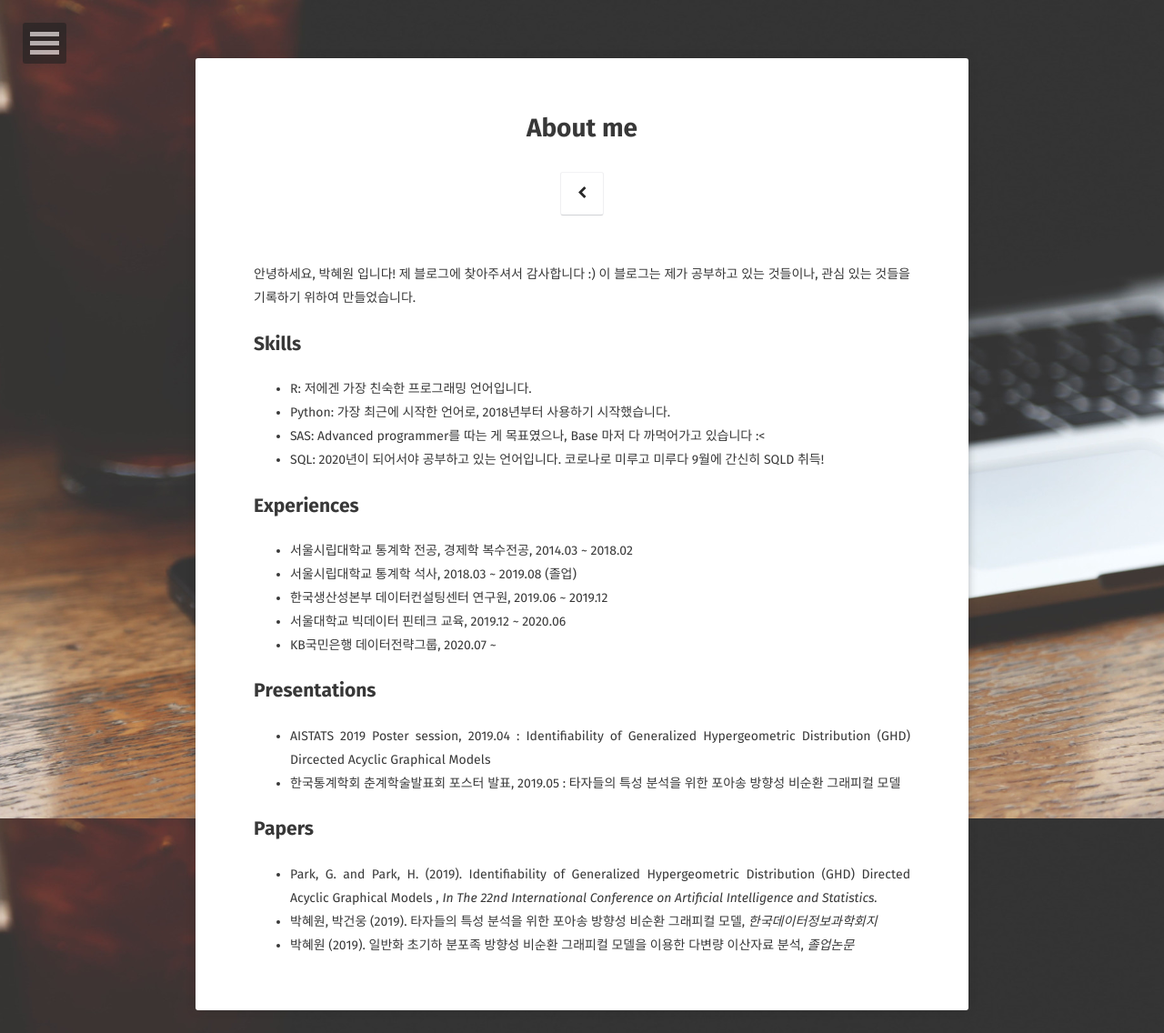
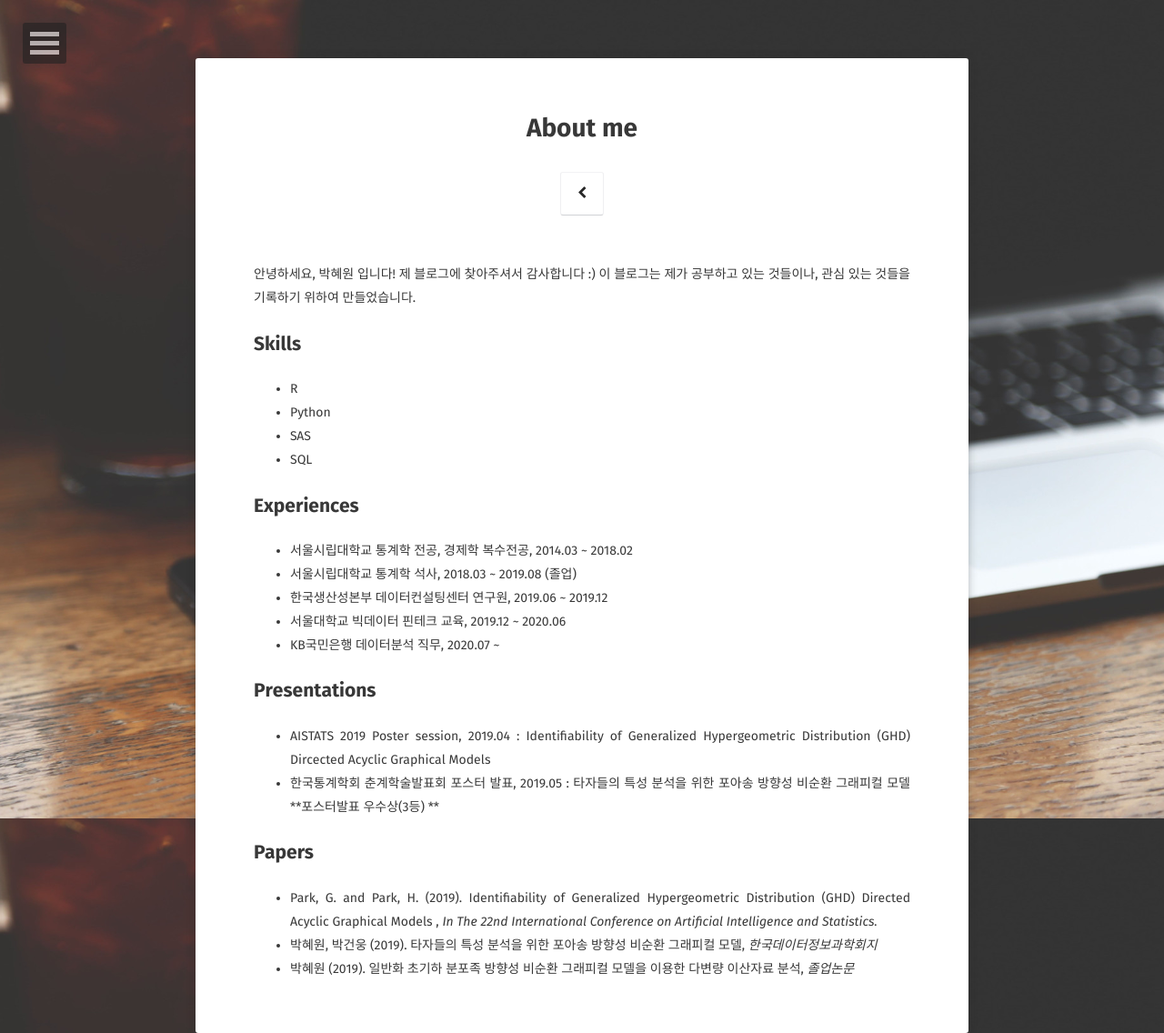
Before and after one commit to sdtrd011/sdtrd011.github.io, a Jekyll site: the page built from about/index.md, in a window 1280 px wide. Shown: the whole page at 91% size. Built offline with Jekyll 4.4.1, drawn with Linux system fonts in a browser that asks for light colours; some web fonts are replaced; before the commit the page ends 1111 px from its top, so only the background shows below that.

Commit message:
About Me Update

```diff
--- a/about/index.md
+++ b/about/index.md
@@ -9,21 +9,21 @@ comments: false
 안녕하세요, 박혜원 입니다! 제 블로그에 찾아주셔서 감사합니다 :) 이 블로그는 제가 공부하고 있는 것들이나, 관심 있는 것들을 기록하기 위하여 만들었습니다.
 
 ## Skills
-* R: 저에겐 가장 친숙한 프로그래밍 언어입니다.
-* Python: 가장 최근에 시작한 언어로, 2018년부터 사용하기 시작했습니다.
-* SAS: Advanced programmer를 따는 게 목표였으나, Base 마저 다 까먹어가고 있습니다 :<
-* SQL: 2020년이 되어서야 공부하고 있는 언어입니다. 코로나로 미루고 미루다 9월에 간신히 SQLD 취득!
+* R
+* Python
+* SAS
+* SQL
 
 ## Experiences
 * 서울시립대학교 통계학 전공, 경제학 복수전공, 2014.03 ~ 2018.02
 * 서울시립대학교 통계학 석사, 2018.03 ~ 2019.08 (졸업)
 * 한국생산성본부 데이터컨설팅센터 연구원, 2019.06 ~ 2019.12
 * 서울대학교 빅데이터 핀테크 교육, 2019.12 ~ 2020.06
-* KB국민은행 데이터전략그룹, 2020.07 ~
+* KB국민은행 데이터분석 직무, 2020.07 ~
 
 ## Presentations
 * AISTATS 2019 Poster session, 2019.04 : Identifiability of Generalized Hypergeometric Distribution (GHD) Dircected Acyclic Graphical Models
-* 한국통계학회 춘계학술발표회 포스터 발표, 2019.05 : 타자들의 특성 분석을 위한 포아송 방향성 비순환 그래피컬 모델
+* 한국통계학회 춘계학술발표회 포스터 발표, 2019.05 : 타자들의 특성 분석을 위한 포아송 방향성 비순환 그래피컬 모델 **포스터발표 우수상(3등) **
 
 ## Papers
 *  Park, G. and Park, H. (2019). Identifiability of Generalized Hypergeometric Distribution (GHD) Directed Acyclic Graphical Models , *In The 22nd International Conference on Artificial Intelligence and Statistics.*
```
